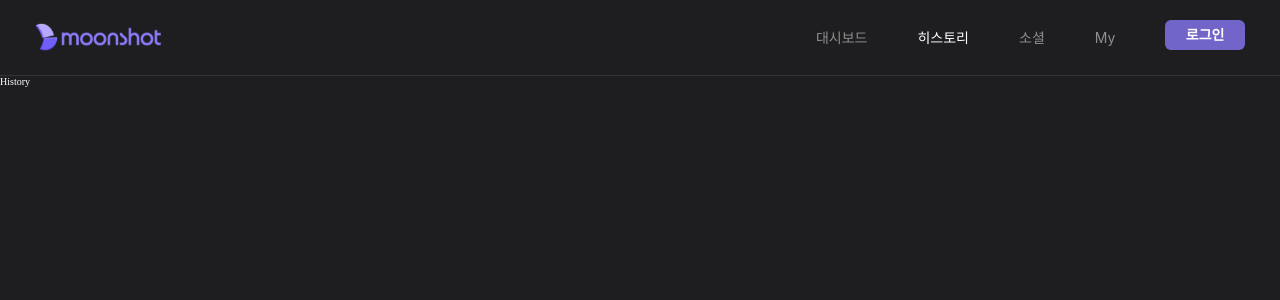
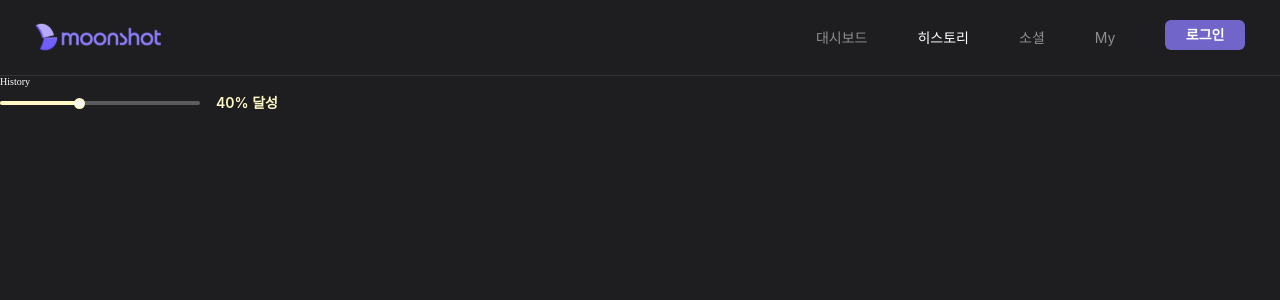
Before and after one commit to MOONSHOT-Team/MOONSHOT-CLIENT, a React (Vite) app: page /history in a window 1280 px wide. Shown: the top 300 px of the page. Built offline with nearby package versions, Linux system fonts and the light colour scheme; a web font is replaced by a local one; what emotion-normalize would draw is missing.

Commit message:
feat: 히스토리 프로그래스 바

```diff
--- /dev/null
+++ b/src/History/components/ProgressBar.tsx
@@ -0,0 +1,86 @@
+import { css } from '@emotion/react';
+import styled from '@emotion/styled';
+interface ProgressBarProps {
+  currentProgress: number;
+  maximumProgress: number;
+}
+
+// history_progressbar 현재 진행 마크용
+interface MarkerProps {
+  value: number;
+}
+
+const ProgressBar = ({ currentProgress, maximumProgress }: ProgressBarProps) => {
+  const leftValue = (currentProgress / maximumProgress) * 20.0 - 0.6;
+  return (
+    <div css={progressBarContainer}>
+      <StProgressBarWrapper>
+        <progress value={currentProgress} max={maximumProgress}></progress>
+        {/* history_progressbar 현재 진행 마크용*/}
+        <StMarkerWrapper value={leftValue}>
+          <StMarker value={leftValue}></StMarker>
+        </StMarkerWrapper>
+      </StProgressBarWrapper>
+
+      {/* history_progressbar 진행률 표기 */}
+      <StCurrentProgressBox>{currentProgress}% 달성</StCurrentProgressBox>
+    </div>
+  );
+};
+
+export default ProgressBar;
+const progressBarContainer = css`
+  display: flex;
+  flex-direction: row;
+  gap: 1.6rem;
+`;
+const StProgressBarWrapper = styled.div`
+  position: relative;
+  display: flex;
+  align-items: center;
+
+  & > progress {
+    width: 20rem;
+    height: 0.4rem;
+    color: ${({ theme }) => theme.colors.gray_450};
+    appearance: none;
+  }
+
+  /* 전체 진행률에 대한 색 조정  */
+  & > progress::-webkit-progress-bar {
+    background-color: ${({ theme }) => theme.colors.gray_450};
+    border-radius: 5px;
+  }
+
+  /* 현재 진행률에 대한 색 조정  */
+  & > progress::-webkit-progress-value {
+    background-color: ${({ theme }) => theme.colors.sub_yellow};
+    border-radius: 5px;
+  }
+`;
+
+// history_progressbar 현재 진행 마크용
+const StMarkerWrapper = styled.div<MarkerProps>`
+  position: absolute;
+  left: ${({ value }) => value}rem; /* 프로그래스 바의 현재 값에 따라 위치 동적으로 조정 */
+  display: flex;
+  align-items: center;
+  justify-content: center;
+  width: 1.1rem;
+  height: 1.1rem;
+  background-color: ${({ theme }) => theme.colors.sub_yellow};
+  border-radius: 10px;
+`;
+const StMarker = styled.div<MarkerProps>`
+  left: ${({ value }) => value}rem; /* 프로그래스 바의 현재 값에 따라 위치 동적으로 조정 */
+  width: 0.7rem;
+  height: 0.7rem;
+  background-color: ${({ theme }) => theme.colors.gray_100};
+  border-radius: 7px;
+`;
+
+// 프로그래스 바 주위 현재 진행률 표기에 대한 색, 폰트 조정 (현재는 (1)AddOkr_Progressbar, (2)SideSheet_progressbar, (3)history_progressbar)
+const StCurrentProgressBox = styled.p`
+  color: ${({ theme }) => theme.colors.sub_yellow};
+  ${({ theme }) => theme.fonts.body_14_semibold};
+`;
--- a/src/History/index.tsx
+++ b/src/History/index.tsx
@@ -1,5 +1,18 @@
+import { css } from '@emotion/react';
+
+import ProgressBar from './components/ProgressBar';
+
 const History = () => {
-  return <div>History</div>;
+  return (
+    <div css={progressBarPosition}>
+      History
+      <ProgressBar currentProgress={40} maximumProgress={100} />
+    </div>
+  );
 };
 
 export default History;
+
+const progressBarPosition = css`
+  width: 29.8rem;
+`;
```
